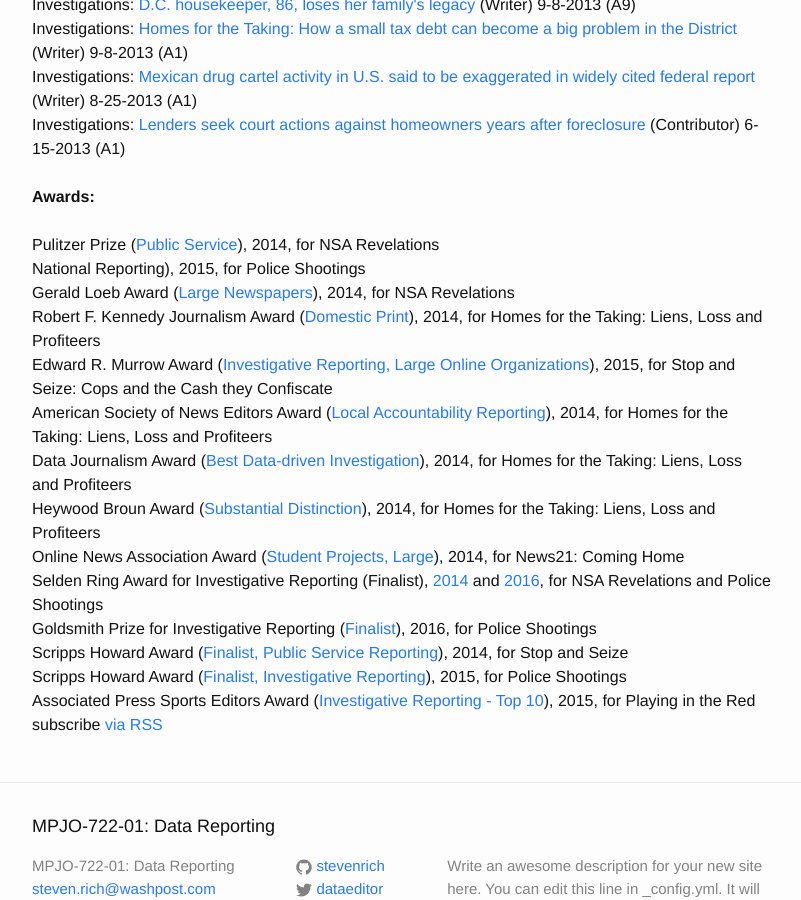
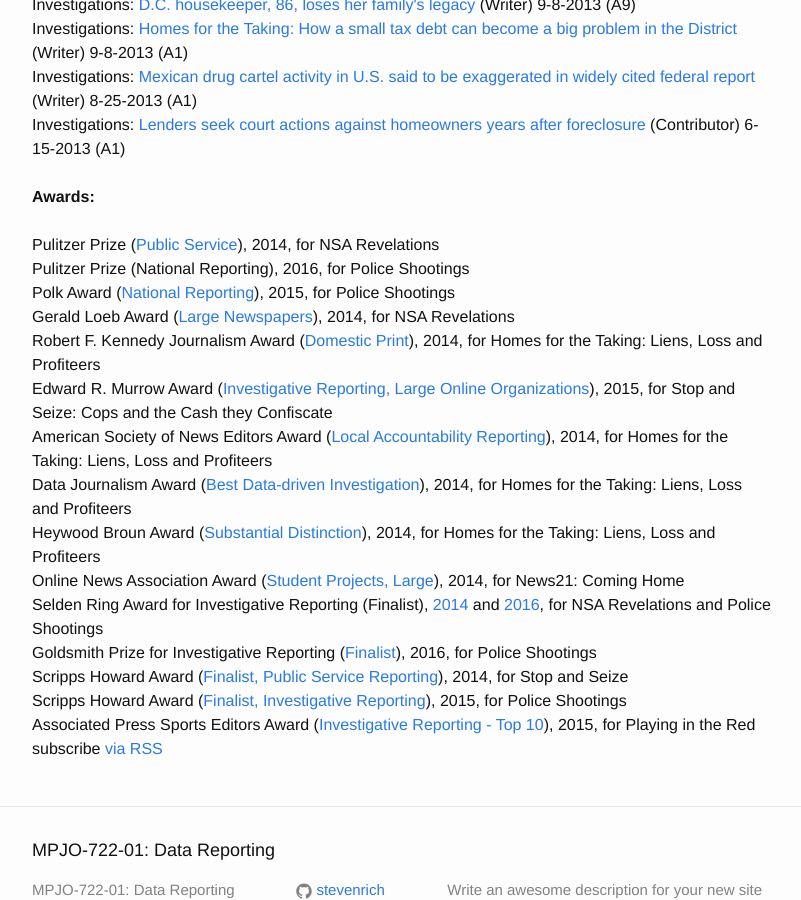
Before and after one commit to stevenrich-zz/stevenrich.github.io, a Jekyll site: the page built from clips.html, in a window 1280 px wide and 900 px high, scrolled down 3648 px. Shown: the whole window, without its empty margins (238-1039 px from the left). Built offline with Jekyll 4.4.1, drawn with Linux system fonts in a browser that asks for light colours.

Commit message:
Update clips.html

```diff
--- a/clips.html
+++ b/clips.html
@@ -107,7 +107,8 @@
   <b>Awards:</b>
   <br>
   <br>
-  Pulitzer Prize (<a href="http://www.pulitzer.org/works/2014-Public-Service-Group1">Public Service</a>), 2014, for NSA Revelations<br
+  Pulitzer Prize (<a href="http://www.pulitzer.org/works/2014-Public-Service-Group1">Public Service</a>), 2014, for NSA Revelations<br>
+Pulitzer Prize (National Reporting), 2016, for Police Shootings <br>
   Polk Award (<a href="http://www.liu.edu/Polk/Articles/2015-Winners">National Reporting</a>), 2015, for Police Shootings<br>
   Gerald Loeb Award (<a href="http://www.anderson.ucla.edu/gerald-loeb-awards/2014-winners">Large Newspapers</a>), 2014, for NSA Revelations<br>
   Robert F. Kennedy Journalism Award (<a href="http://rfkcenter.org/2014-robert-f-kennedy-journalism-award-recipients">Domestic Print</a>), 2014, for Homes for the Taking: Liens, Loss and Profiteers<br>
```
